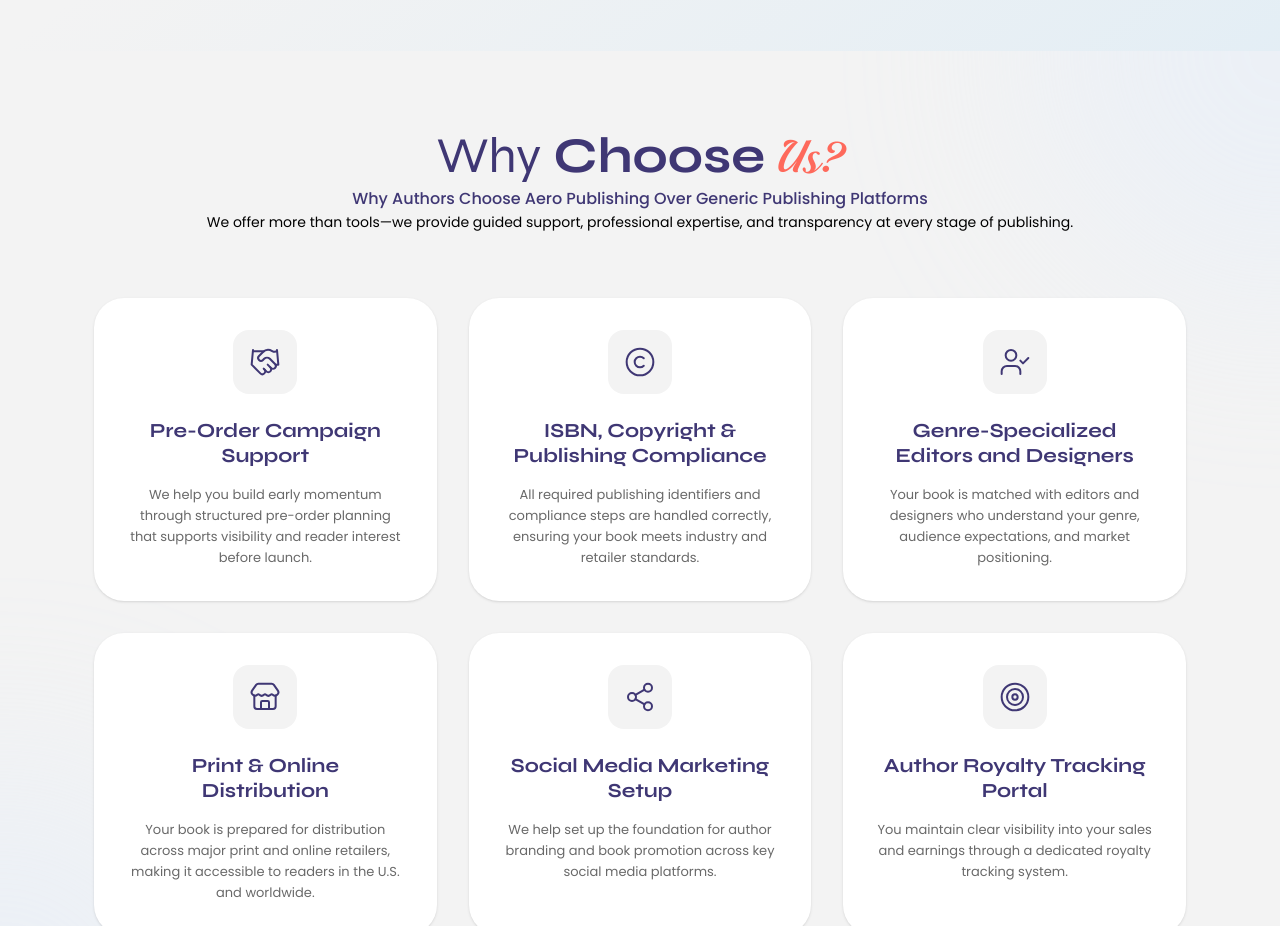
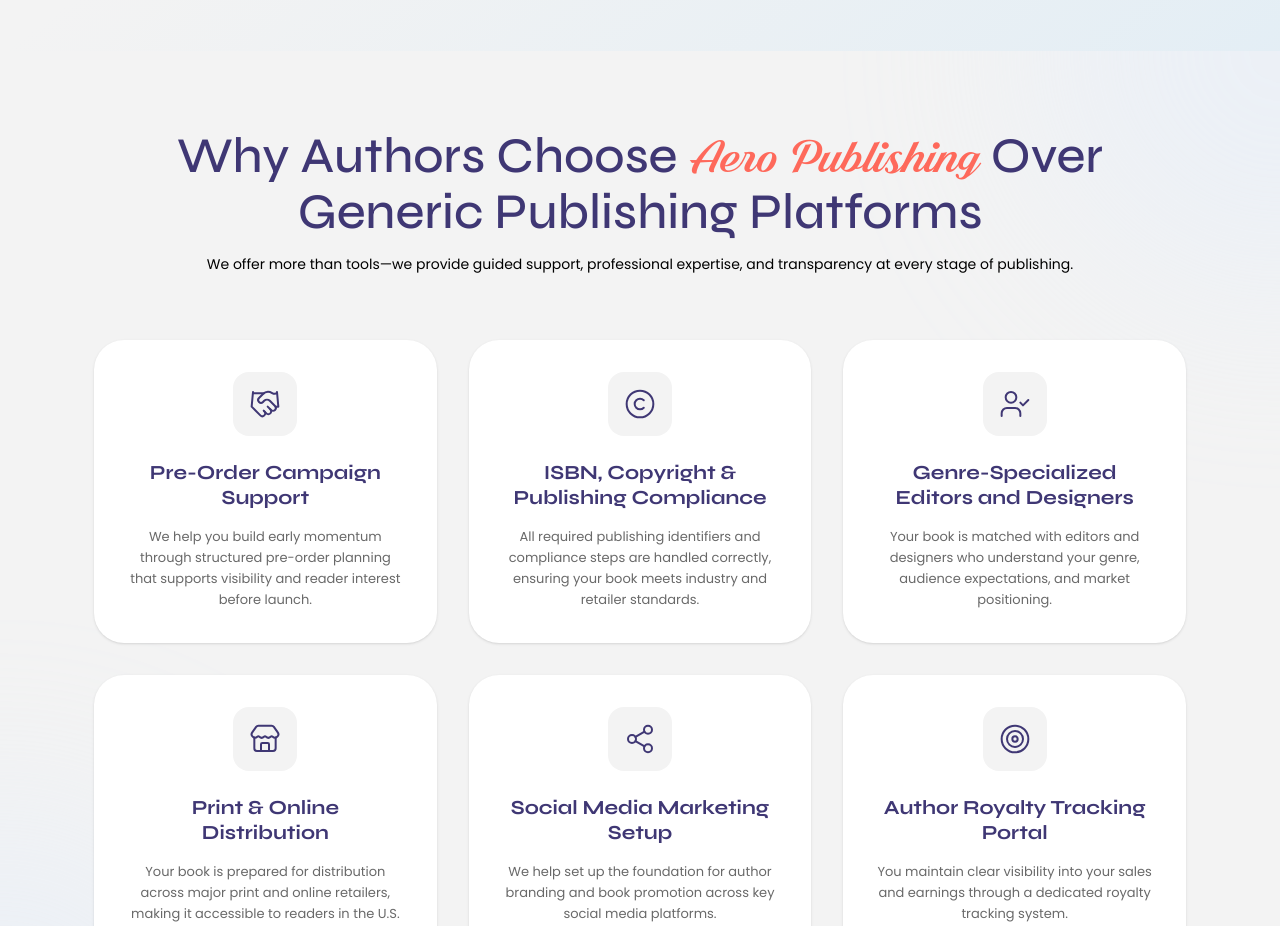
Before and after one commit to Invenzee/aeropublishing, a Next.js app: page / in a window 1280 px wide. Shown: the part 5200-6126 px from the top of the page. Built offline with nearby package versions, Linux system fonts and the light colour scheme.

Commit message:
content updated on homepage

```diff
--- a/src/components/WhyChooseUsSection.tsx
+++ b/src/components/WhyChooseUsSection.tsx
@@ -62,12 +62,9 @@ export default function WhyChooseUsSection() {
                     transition={{ duration: 0.6, ease: "easeOut" }}
                     className="text-center mb-16"
                 >
-                    <h2 className="text-[50px] font-syne font-bold leading-[1] text-brand-primary max-sm:text-[32px]">
-                        <span className="font-[400]">Why</span> Choose <span className="text-brand-secondary font-shaded font-[400]">Us?</span>
+                    <h2 className="text-[50px] mb-4 font-syne font-medium leading-[1] text-brand-primary max-sm:text-[32px]">
+                          Why Authors Choose<span className="text-brand-secondary font-shaded font-[400]"> Aero Publishing</span> Over Generic Publishing Platforms
                     </h2>
-                    <p className="text-md font-poppins text-brand-primary font-medium max-auto">
-                        Why Authors Choose Aero Publishing Over Generic Publishing Platforms
-                    </p>
                     <p className="text-black text-center font-poppins text-sm leading-relaxed max-w-4xl max-sm:text-[14px] mx-auto">
                     We offer more than tools—we provide guided support, professional expertise, and transparency at every stage of publishing.
                     </p>
```
